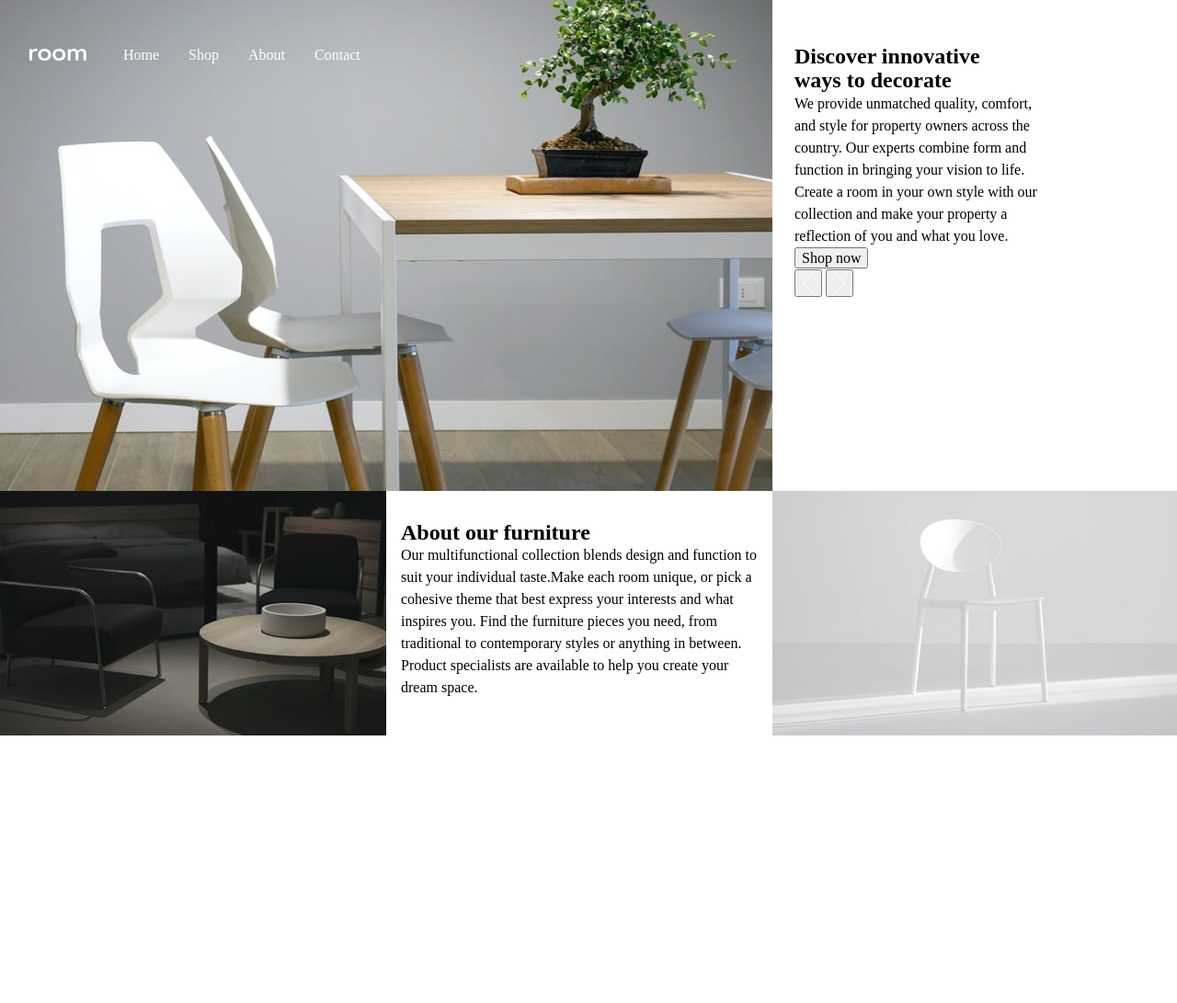
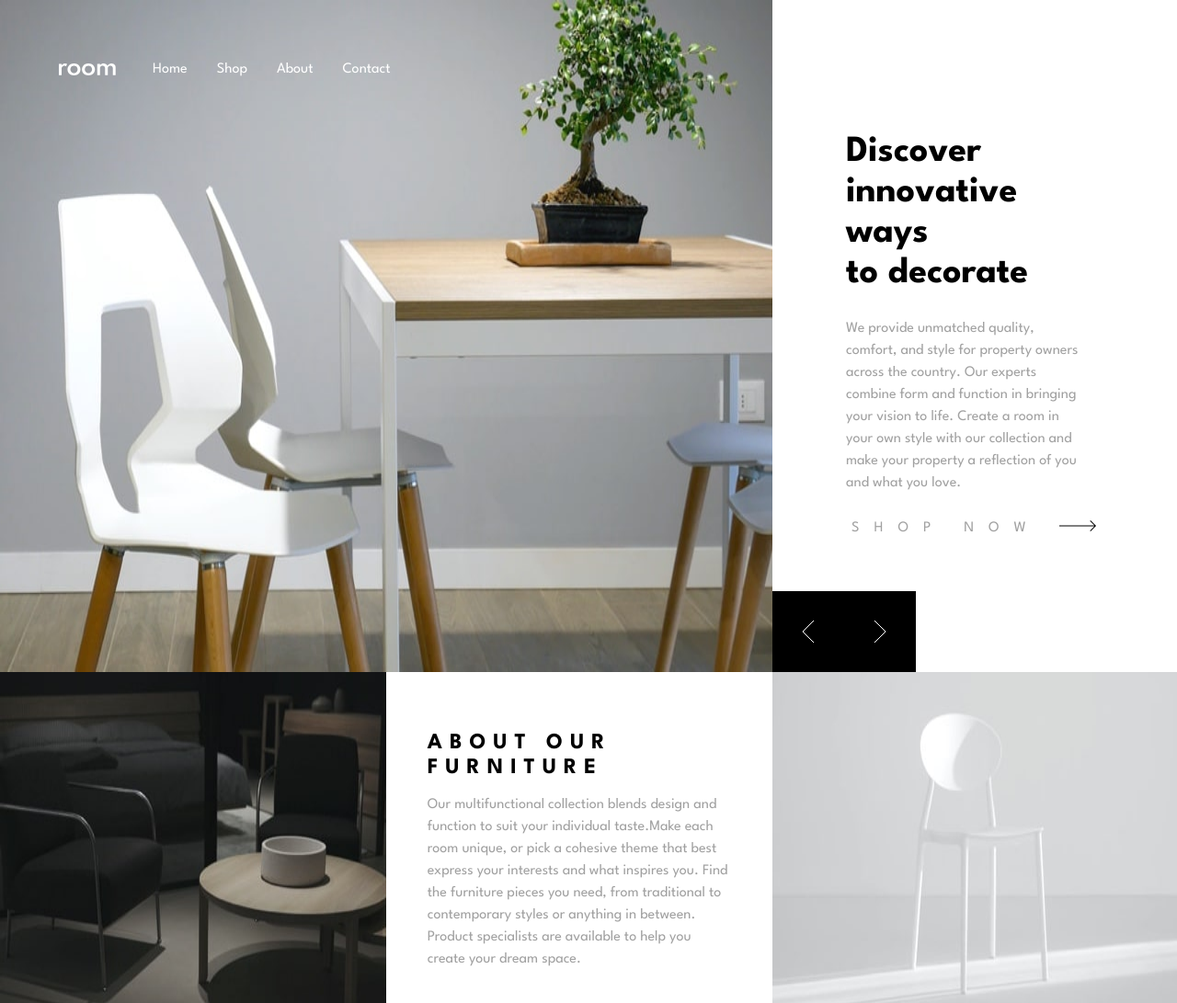
Before and after one commit to Aman11b/Room-homepage, a plain HTML site: page index.html in a window 1280 px wide. Shown: the top 1091 px of the page at 92% size. Before the commit the page ends 800 px from the top, so only its background shows below. Drawn offline with nearby package versions, Linux system fonts and the light colour scheme; files that its build step writes are made by us from their sources.

Commit message:
desktop basic design completed

```diff
--- a/index.html
+++ b/index.html
@@ -28,22 +28,20 @@
   </header>
   <main role="main" class="[ grid ]">
       <section data-type="upper" class="[ upperMain ] [ flex-row ]">
-      <div class="mainImage">
-        <img src="./images/desktop-image-hero-1.jpg" alt="Slide Image" id="imagae">
-      </div>
-      <div class="[ mainContent ] [ flex-col ] [ padding-large ]">
-        <div id="content" class="content">
-          <h1 id="title">Discover innovative ways to decorate</h1>
+      <img src="./images/desktop-image-hero-1.jpg" alt="Slide Image" id="imagae">
+      <div class="[ mainContent ] [ flex-col ] ">
+        <div id="content" class="[ content ]">
+          <h1 id="title" class="[ fs2h ]">Discover innovative ways to decorate</h1>
           <p id="text">
             We provide unmatched quality, comfort, and style for property owners across the country. Our experts combine form and function in bringing your vision to life. Create a room in your own style with our collection and make your property a reflection of you and what you love.
           </p>
-          <button class="Shop-button">Shop now</button>
+          <button class="Shop-button">Shop now  <span class="btn-arrow"><svg width="40" height="12" xmlns="http://www.w3.org/2000/svg"><path d="M34.05 0l5.481 5.527h.008v.008L40 6l-.461.465v.063l-.062-.001L34.049 12l-.662-.668 4.765-4.805H0v-1h38.206l-4.82-4.86L34.05 0z" fill="#000" fill-rule="nonzero"/></svg></span></button>
         </div>
-        <div id="nav-buttons">
-        <button id="prev-btn" aria-label="Previous Slide">
+        <div id="nav-buttons" class="[ nav-buttons ][ flex-row ]" >
+        <button id="prev-btn" class="[ bg-black ]" aria-label="Previous Slide" data-type="hover">
           <img src="./images/icon-angle-left.svg" alt="previous btn">
         </button>
-        <button id="next-btn" aria-label="Next Slide">
+        <button id="next-btn" class="[ bg-black ]"  aria-label="Next Slide" data-type="hover">
           <img src="./images/icon-angle-right.svg" alt="next btn">
         </button>
       </div>
@@ -52,7 +50,7 @@
     </section >
     <section data-type="lower"  class="[ lowerMain ] [ flex-row ]">
       <img src="./images/image-about-dark.jpg" alt="Dark furniture">
-      <div class="[ lowerContent ][ padding-small ]">
+      <div class="[ lowerContent ]">
         <h2>About our furniture</h2>
         <p>
           Our multifunctional collection blends design and function to suit your individual taste.Make each room unique, or pick a cohesive theme that best express your interests and what inspires you. Find the furniture pieces you need, from traditional to contemporary styles or anything in between. Product specialists are available to help you create your dream space.
--- a/scss/CUBE/_exception.scss
+++ b/scss/CUBE/_exception.scss
@@ -0,0 +1,3 @@
+[data-type="hover"]:hover{
+    background-color: var(--clr-grey-800);
+}
--- a/scss/CUBE/_utility.scss
+++ b/scss/CUBE/_utility.scss
@@ -49,6 +49,20 @@
     font-weight: var(--fw-700);
 }
 
+// font size
+.fs1{
+    font-size: 1rem;
+}
+.fs2 {
+    font-size: 2rem;
+}
+.fs2h {
+    font-size: 2.5rem;
+}
+.fs3 {
+    font-size: 3rem;
+}
+
 // gap
 .gap0{
     gap: var(--gap0);
@@ -62,11 +76,9 @@
 
 // justify
 .align-center{
-    display: flex;
     align-items: center;
 }
 .justify-center{
-    display: flex;
     justify-content: center;
 
 }
--- a/scss/components/_header.scss
+++ b/scss/components/_header.scss
@@ -1,10 +1,14 @@
+@use '../utils/' as u;
+
 nav{
-    top: 2rem;
-    left: 2rem;
+    top: 3rem;
+    left: 4rem;
 
-
-    .logo{
-        background-size: cover;
+    ul{
+        li{
+            @include u.hover-underline;
+        }
 
     }
+
 }
--- a/scss/components/_mainLower.scss
+++ b/scss/components/_mainLower.scss
@@ -0,0 +1,15 @@
+.lowerMain{
+    .lowerContent{
+        padding: 4rem 2.8rem;
+
+        h2{
+            letter-spacing: 0.5rem;
+            text-transform: uppercase;
+        }
+        p{
+            padding-top: 1rem;
+            color: var(--clr-grey-500);
+            text-align: start;
+        }
+    }
+}
--- a/scss/components/_mainUpper.scss
+++ b/scss/components/_mainUpper.scss
@@ -1,18 +1,48 @@
+
 .upperMain{
-    width: 100vw;
+    // width: 100vw;
     .mainImage{
-        max-width: 75vw;
-    }
-    .mainContent{
-        max-width: 25vw;
-
+        width: fit-content;
     }
 
     .mainContent{
-
+        justify-content: space-between;
+        position: relative;
 
         .content{
 
+            padding: 9rem 5rem;
+
+
+            #text{
+                padding: 1.6rem 0;
+                color: var(--clr-grey-500);
+                text-align:start;
+                padding-right: 1.5rem;
+            }
+
+            button{
+                background: transparent;
+                border: none;
+
+                color: var(--clr-grey-500);
+                text-transform:uppercase;
+                letter-spacing: 1em;
+
+            }
+
+        }
+
+        .nav-buttons{
+            position: absolute;
+            bottom: 0;
+            button{
+                padding: 2rem;
+                border: none;
+
+            }
         }
     }
+
+
 }
--- a/scss/global/_reset.scss
+++ b/scss/global/_reset.scss
@@ -108,6 +108,10 @@ li>a {
     text-decoration: none;
 }
 
+button{
+    cursor: pointer;
+}
+
 .sr-only {
     clip-path: inset(100%);
     clip: rect(0 0 0 0);
--- a/scss/global/_variables.scss
+++ b/scss/global/_variables.scss
@@ -1,7 +1,7 @@
 :root{
     --clr-white:hsl(0, 100%, 100%);
     --clr-grey-500:hsl(0, 0%, 63%);
-    --clr-Grey-800: hsl(0, 0%, 27%);
+    --clr-grey-800: hsl(0, 0%, 27%);
     --clr-Black: hsl(0, 0%, 0%);
 
     --fs:16px;
@@ -16,3 +16,8 @@
     --gap1:1rem;
     --gap2:2rem;
 }
+
+body{
+    font-family: var(--ff);
+    font-size: var(--fs);
+}
--- a/scss/utils/_underline.scss
+++ b/scss/utils/_underline.scss
@@ -13,8 +13,8 @@
         transition:  background-color 0.3s ease, width 0.3s ease;
     }
 
-    &:hover ::after{
-        background-color: var(--clr-grey-500);
-        width: 60%;
+    &:hover::after{
+        background-color: var(--clr-white);
+        width: 70%;
     }
 }
```
Also changed, not shown: scss/style.scss (line endings or trailing spaces).
